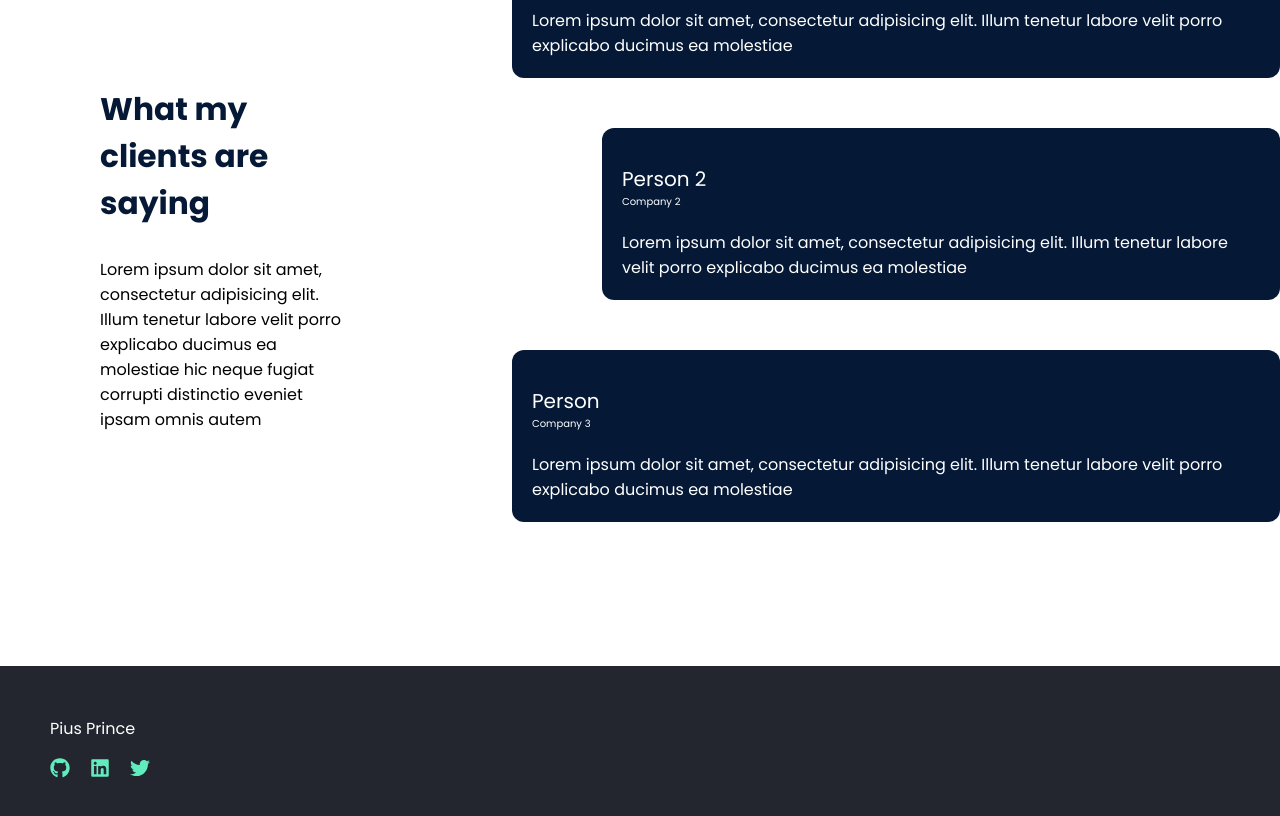
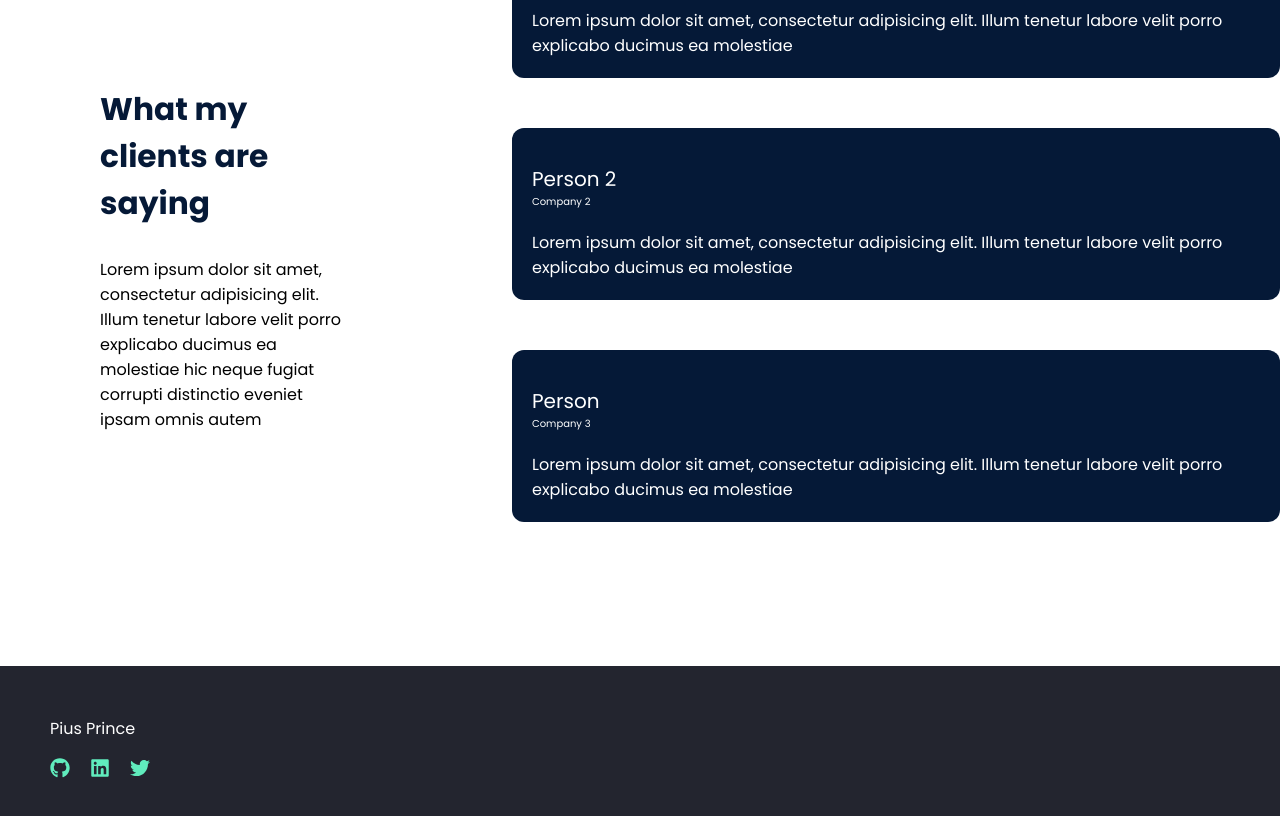
Before and after one commit to piusprince/react-portfolio, a React (Create React App) app: page / in a window 1280 px wide. Shown: the part 1480-2296 px from the top of the page. Built offline with nearby package versions, Linux system fonts and the light colour scheme.

Commit message:
Update responsiveness

```diff
--- a/src/components/Footer/FooterElements.js
+++ b/src/components/Footer/FooterElements.js
@@ -5,10 +5,17 @@ import {device} from '../../breakpoints'
 export const FooterWrapper = styled.footer`
     background-color: #23252F;
     padding: 5rem;
+    margin: 0;
 
     @media ${device.tablet} {
 
     }
+
+
+    @media ${device.mobileS} {
+        width: 42rem;
+    }
+
 `
 
 export const FooterImg = styled.img`
--- a/src/components/Header/HeaderElements.js
+++ b/src/components/Header/HeaderElements.js
@@ -6,11 +6,6 @@ export const HeaderWrapper = styled.section`
     background-color: #051937;
     display: flex;
     flex-direction: row;
-    /* height: 100vh; */
-
-    @media ${device.mobileL} {
-
-    }
 
 `
 
@@ -30,14 +25,6 @@ export const HeaderMainText = styled.p`
     text-align: left;
     margin-top: 10rem;
 
-
-    @media ${device.mobileS} {
-        /* color: red;  */
-    }
-
-    @media ${device.mobileL} {
-        color: red;
-    }
 
     @media ${device.tablet} {
         text-align: center;
--- a/src/components/Servicess/ServiceElements.js
+++ b/src/components/Servicess/ServiceElements.js
@@ -128,7 +128,6 @@ export const ServiceLogo3 = styled.div`
 export const Service4 = styled.div`
     /* padding: 7rem; */
     padding: 5rem 9rem;
-
     border-radius: 1.5rem;
     background-image: linear-gradient(to left top, #D1EEEB, #BEF6E4, rgba(0,0,0, .12));
     position: relative;
--- a/src/components/Testimonial/TestimonialElements.js
+++ b/src/components/Testimonial/TestimonialElements.js
@@ -7,13 +7,8 @@ export const TestimonialContainer = styled.section`
     height: 68rem;
     margin-bottom: 8rem;
 
-    @media ${device.mobileL} {
-        margin: 0;
-        width: 424px;
-    }
-
-    @media ${device.laptop} {
-        height: 100%;
+    @media ${device.tablet} {
+        height : auto;
     }
 `
 
@@ -31,10 +26,6 @@ export const LeftTestimonial = styled.div`
         text-align: center;
 
     }
-
-    @media ${device.laptop} {
-
-    }
 `
 
 export const LeftTestimonialHeading = styled.h1`
@@ -49,7 +40,6 @@ export const LeftTestimonialSub = styled.p`
 `
 
 export const RightTestimonial = styled.div`
-    /* background-color: red; */
     width: 60%;
     position: absolute;
     top: 0;
@@ -69,7 +59,6 @@ export const Testimonial1 = styled.figure`
     background-color: #051937;
     padding: 2rem 2rem;
     margin-bottom: 5rem;
-    margin-right: 0;
     border-radius: 1.2rem;
 
 
@@ -79,14 +68,12 @@ export const Testimonial1 = styled.figure`
     }
 
     @media ${device.tablet} {
-        border-radius: 5rem;
-        margin: 2rem;
+        border-radius: 1.2rem;
     }
 `
 export const Testimonial2 = styled.figure`
     background-color: #051937;
     padding: 2rem 2rem;
-    margin-left: 9rem;
     margin-bottom: 5rem;
     border-radius: 1.2rem;
 
@@ -97,12 +84,7 @@ export const Testimonial2 = styled.figure`
     }
 
     @media ${device.tablet} {
-        margin-left: 0;
-    }
-
-    @media ${device.tablet} {
-        border-radius: 5rem;
-        margin: 2rem;
+        border-radius: 1.2rem;
     }
 `
 export const Testimonial3 = styled.figure`
@@ -110,15 +92,13 @@ export const Testimonial3 = styled.figure`
     padding: 2rem 2rem;
     border-radius: 1.2rem;
 
-
     &:hover {
         transform: translateX(-0.5%);
         transition: all .2s;
     }
 
     @media ${device.tablet} {
-        border-radius: 5rem;
-        margin: 2rem;
+        border-radius: 1.2rem;
     }
 `
 
@@ -127,7 +107,6 @@ export const TestimonialImage = styled.img`
 `
 
 export const PersonCompany = styled.p`
-    /* color: white; */
     font-size: 1rem;
 `
 
```
